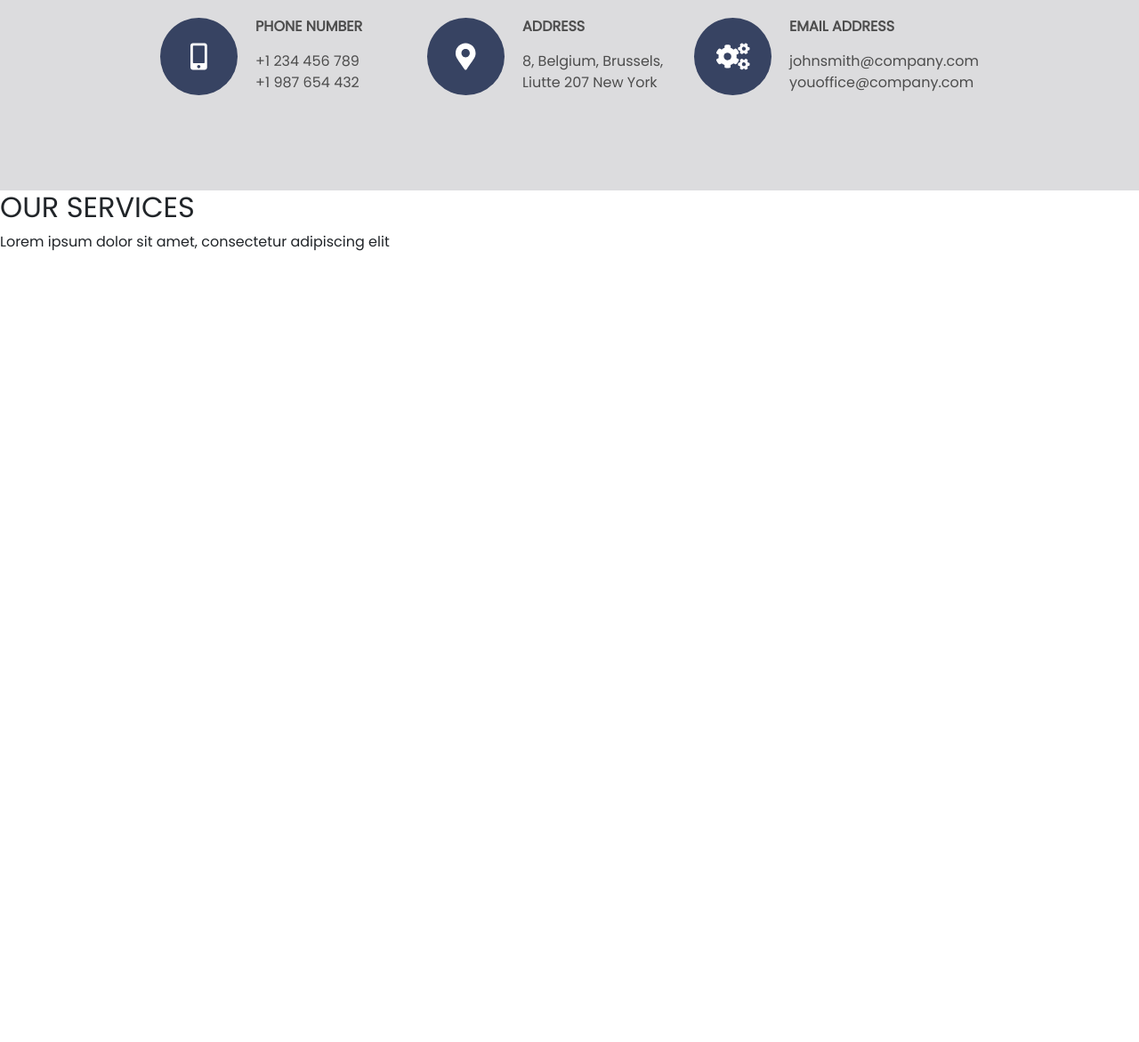
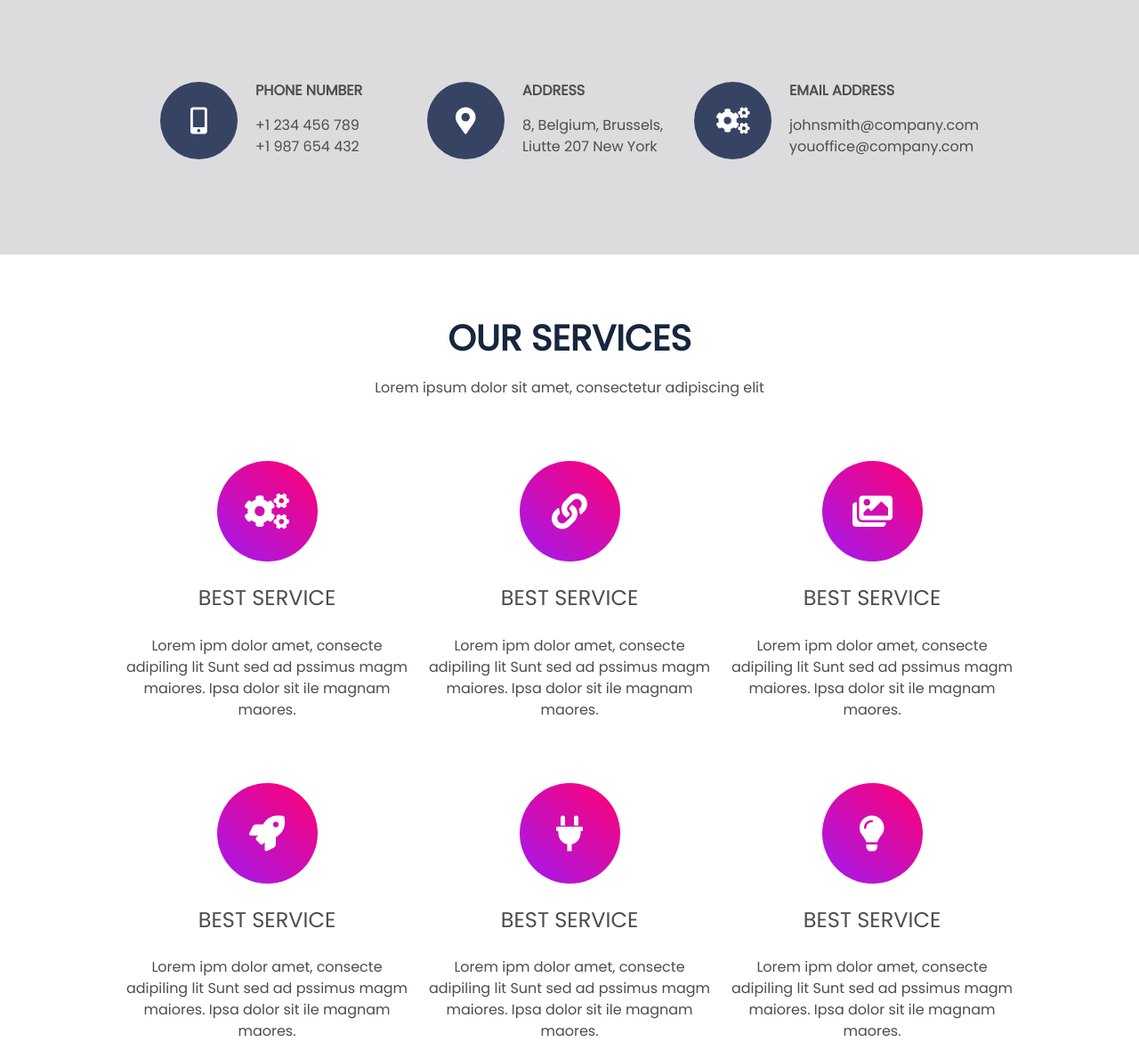
Before and after one commit to PrzemyslawKonefal/PSD-to-HTML-practise, a plain HTML site: page Weekly_challange_18/index.html in a window 1280 px wide. Shown: the part 1319-2490 px from the top of the page at 89% size. Before the commit the page ends 1619 px from the top, so only its background shows below. Drawn offline with nearby package versions, Linux system fonts and the light colour scheme.

Commit message:
services section

```diff
--- a/Weekly_challange_18/css/main.scss
+++ b/Weekly_challange_18/css/main.scss
@@ -59,9 +59,11 @@ header{
     font-size: 47.07px;
     line-height: 113px;
     text-align: center;
+    margin-bottom: 0;
     span:first-of-type{
       font-size: 206.48px;
       padding: 0;
+      background: #dbdbdb;
       background: -webkit-linear-gradient(41deg, #dbdbdb 0%, #290a59 0%, #a21af0 0%, #ff0072 100%);
       -webkit-background-clip: text;
       -webkit-text-fill-color: transparent;
@@ -73,7 +75,12 @@ header{
 
     }
   }
+  h4{
+    position: relative;
+    top: -20px;
+  }
   button{
+    background: #dbdbdb;
     background: linear-gradient(41deg, #dbdbdb 0%, #290a59 0%, #a21af0 0%, #ff0072 100%);
     color: #fff;
     border: none;
@@ -82,7 +89,8 @@ header{
     font-size: 18px;
     line-height: 100%;
     font-weight: 600;
-    margin-top: 70px;
+    margin-top: 30px;
+    margin-bottom: 120px;
   }
 }
 #personal-info{
@@ -140,6 +148,7 @@ header{
     max-width: 300px;
     height: 9px;
     border-radius: 8px;
+    background: #a21af0;
     background: linear-gradient(41deg, #a21af0 48%, #ff0072 52%);
   }
 }
@@ -186,3 +195,51 @@ header{
     color: inherit;
   }
 }
+#services{
+  text-align: center;
+  color: #4d4d4d;
+   >*{
+     margin-bottom: 0;
+   }
+  h2{
+    color: #15263e;
+    font-weight: 600;
+    margin-top: 70px;
+    font-size: 40px;
+  }
+  >p{
+    margin-top: 20px;
+  }
+}
+#service-features{
+  display: flex;
+  flex-wrap: wrap;
+  justify-content: center;
+}
+.service-feature{
+  min-width: 320px;
+  padding: 0 10px;
+  margin-top: 70px;
+
+  h4{
+    margin-bottom: 27px;
+  }
+  p{
+    width: 320px;
+    margin: auto;
+  }
+}
+.service-box{
+  background: #dbdbdb;
+  background: -webkit-linear-gradient(41deg, #dbdbdb 0%, #290a59 0%, #a21af0 0%, #ff0072 100%);
+  background: linear-gradient(41deg, #dbdbdb 0%, #290a59 0%, #a21af0 0%, #ff0072 100%);
+  margin: auto;
+  height: 113px;
+  width: 113px;
+  margin-bottom: 27px;
+}
+.service-icon{
+  color: #fff;
+  font-size: 40px;
+  height: 113px;
+}
--- a/Weekly_challange_18/index.html
+++ b/Weekly_challange_18/index.html
@@ -99,6 +99,50 @@
     <section id="services">
         <h2>OUR SERVICES</h2>
         <p>Lorem ipsum dolor sit amet, consectetur adipiscing elit</p>
+        <div id="service-features" class="container">
+          <div class="service-feature">
+            <div class="icon-box service-box">
+              <i class="fas fa-cogs service-icon"></i>
+            </div>
+            <h4>BEST SERVICE</h4>
+            <p>Lorem ipm dolor amet, consecte adipiling lit Sunt sed ad pssimus magm maiores. Ipsa dolor sit ile magnam maores.</p>
+          </div>
+          <div class="service-feature">
+            <div class="icon-box service-box">
+              <i class="fas fa-link service-icon"></i>
+            </div>
+            <h4>BEST SERVICE</h4>
+            <p>Lorem ipm dolor amet, consecte adipiling lit Sunt sed ad pssimus magm maiores. Ipsa dolor sit ile magnam maores.</p>
+          </div>
+          <div class="service-feature">
+            <div class="icon-box service-box">
+              <i class="fas fa-images service-icon"></i>
+            </div>
+            <h4>BEST SERVICE</h4>
+            <p>Lorem ipm dolor amet, consecte adipiling lit Sunt sed ad pssimus magm maiores. Ipsa dolor sit ile magnam maores.</p>
+          </div>
+          <div class="service-feature">
+            <div class="icon-box service-box">
+              <i class="fas fa-rocket service-icon"></i>
+            </div>
+            <h4>BEST SERVICE</h4>
+            <p>Lorem ipm dolor amet, consecte adipiling lit Sunt sed ad pssimus magm maiores. Ipsa dolor sit ile magnam maores.</p>
+          </div>
+          <div class="service-feature">
+            <div class="icon-box service-box">
+              <i class="fas fa-plug service-icon"></i>
+            </div>
+            <h4>BEST SERVICE</h4>
+            <p>Lorem ipm dolor amet, consecte adipiling lit Sunt sed ad pssimus magm maiores. Ipsa dolor sit ile magnam maores.</p>
+          </div>
+          <div class="service-feature">
+            <div class="icon-box service-box">
+              <i class="fas fa-lightbulb service-icon"></i>
+            </div>
+            <h4>BEST SERVICE</h4>
+            <p>Lorem ipm dolor amet, consecte adipiling lit Sunt sed ad pssimus magm maiores. Ipsa dolor sit ile magnam maores.</p>
+          </div>
+        </div>
     </section>
 
 
```
Also changed, not shown: Weekly_challange_18/css/main.css, 1 other file.
